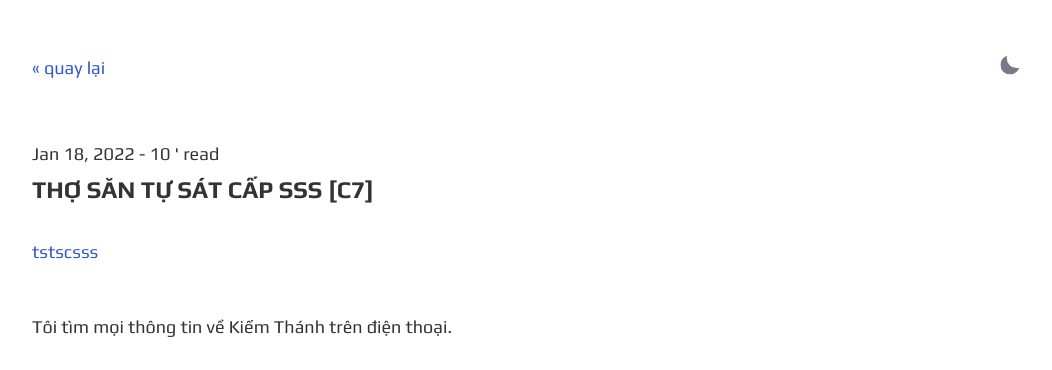
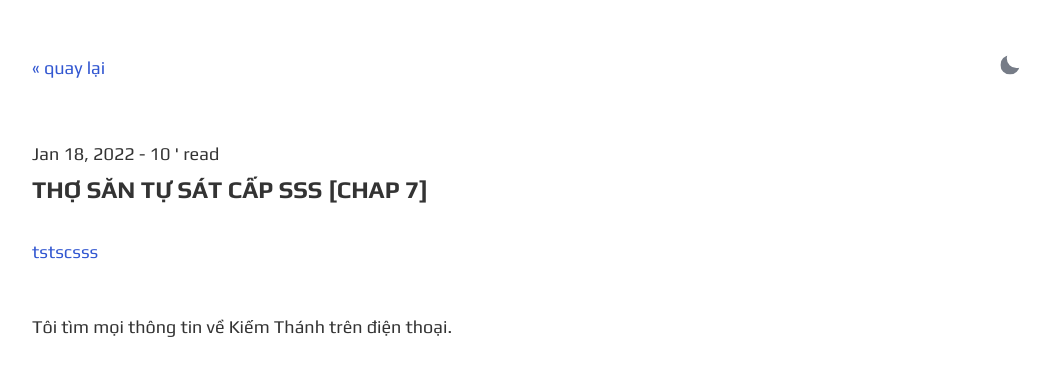
Before and after one commit to kuhekin/gesko, a Jekyll site: the page built from _posts/2022-01-18-Thợ săn tự sát cấp SSS_chap 7.md, in a window 1280 px wide and 900 px high. Shown: the top 370 px of the window, without its empty margins (113-1165 px from the left). Built offline with Jekyll 4.4.1, drawn with Linux system fonts in a browser that asks for light colours; comment, search, counter and statistics services are not loaded.

Commit message:
Update 2022-01-18-Thợ săn tự sát cấp SSS_chap 7.md

```diff
--- a/_posts/2022-01-18-Thợ săn tự sát cấp SSS_chap 7.md
+++ b/_posts/2022-01-18-Thợ săn tự sát cấp SSS_chap 7.md
@@ -1,6 +1,6 @@
 ---
 layout: post
-title: Thợ săn tự sát cấp SSS [C7]
+title: Thợ săn tự sát cấp SSS [Chap 7]
 description: Chapter 7
 summary: Cùng tìm hiểu tiếp câu chuyện lần trước nào
 tags: tstscsss
```
